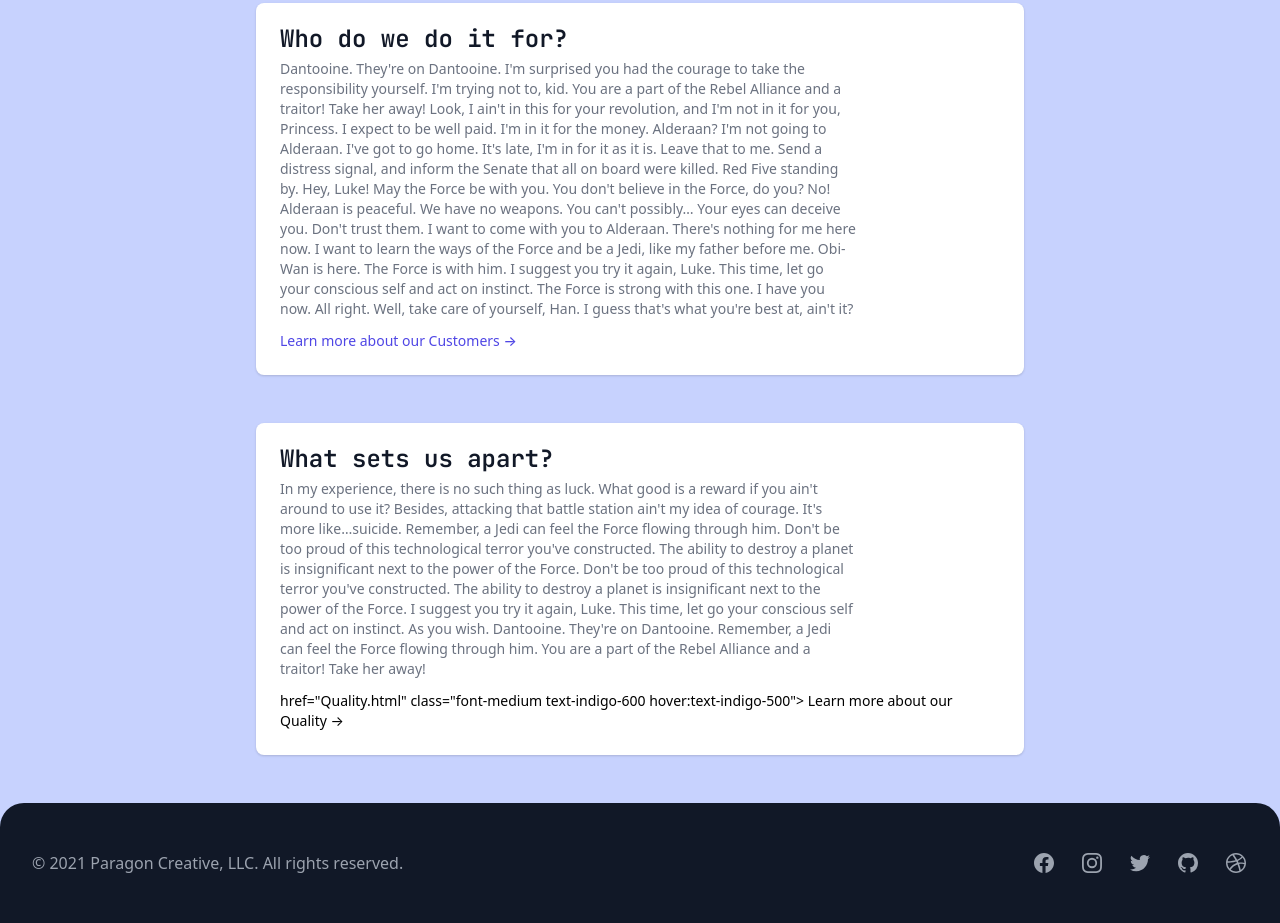
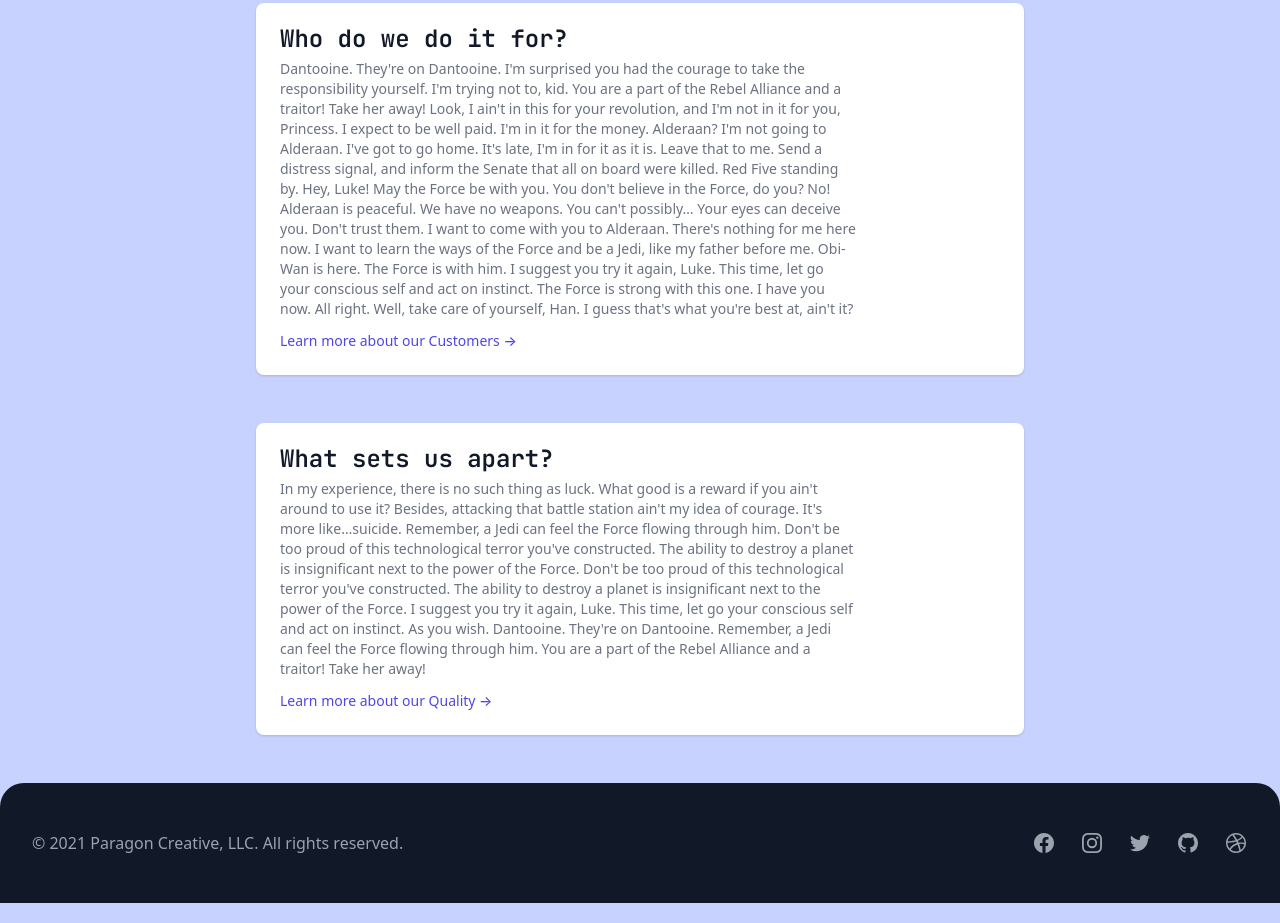
Before and after one commit to Paragon-Creative-LLC/ParagonCreative-Site, a plain HTML site: page Index.html in a window 1280 px wide. Shown: the part 1221-2144 px from the top of the page. Drawn offline with nearby package versions, Linux system fonts and the light colour scheme.

Commit message:
Update Index.html

```diff
--- a/Index.html
+++ b/Index.html
@@ -1,6 +1,8 @@
 <html>
 <head>
 <title>Paragon Creative, LLC.</title>
+    <link rel="icon" href="./Photos/PC_Logo_ZOOMED.png">
+
 <link href="https://cdn.jsdelivr.net/npm/tailwindcss/dist/tailwind.min.css" rel="stylesheet">
 <link rel="preconnect" href="https://fonts.gstatic.com">
 <link href="https://fonts.googleapis.com/css2?family=Bebas+Neue&family=JetBrains+Mono:wght@200;600&display=swap" rel="stylesheet">
@@ -134,7 +136,7 @@ I suggest you try it again, Luke. This time, let go your conscious self and act
       </p>
     </div>
     <div class="mt-3 text-sm">
-       href="Quality.html" class="font-medium text-indigo-600 hover:text-indigo-500"> Learn more about our Quality <span aria-hidden="true">&rarr;</span></a>
+      <a href="Quality.html" class="font-medium text-indigo-600 hover:text-indigo-500"> Learn more about our Quality <span aria-hidden="true">&rarr;</span></a>
     </div>
   </div>
 </div>
```
